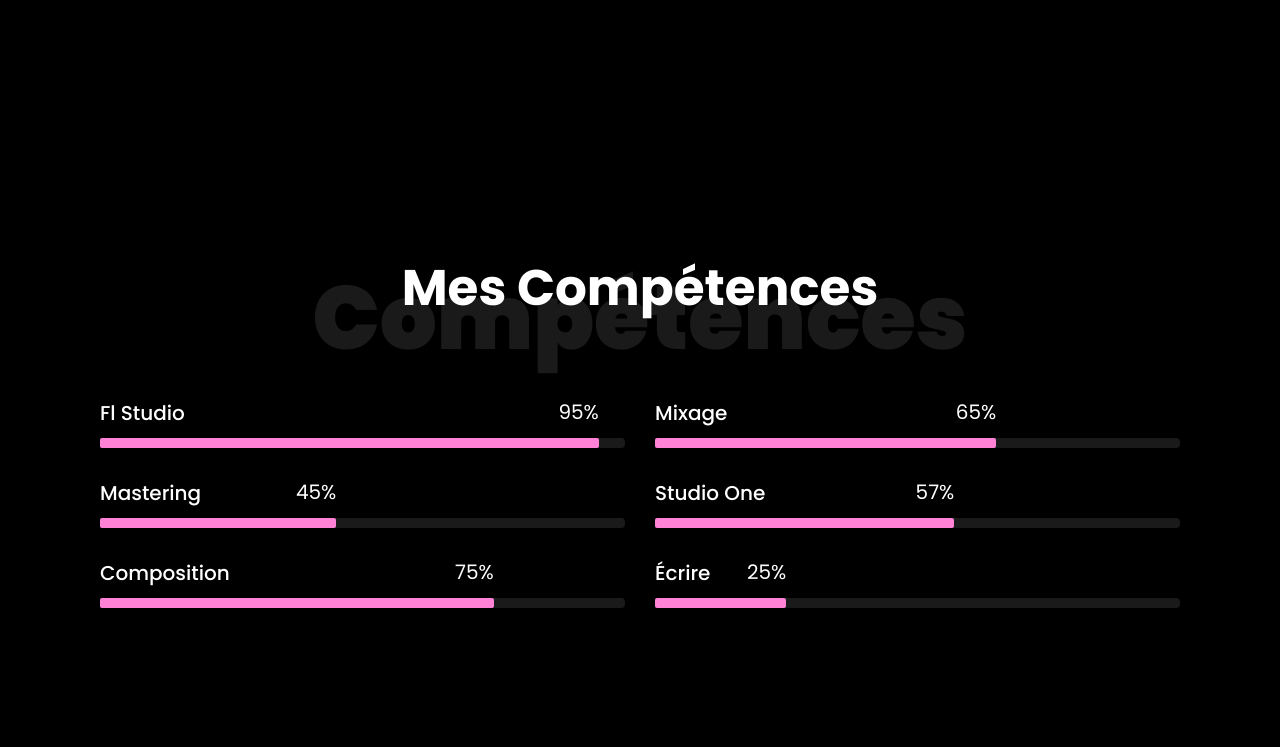
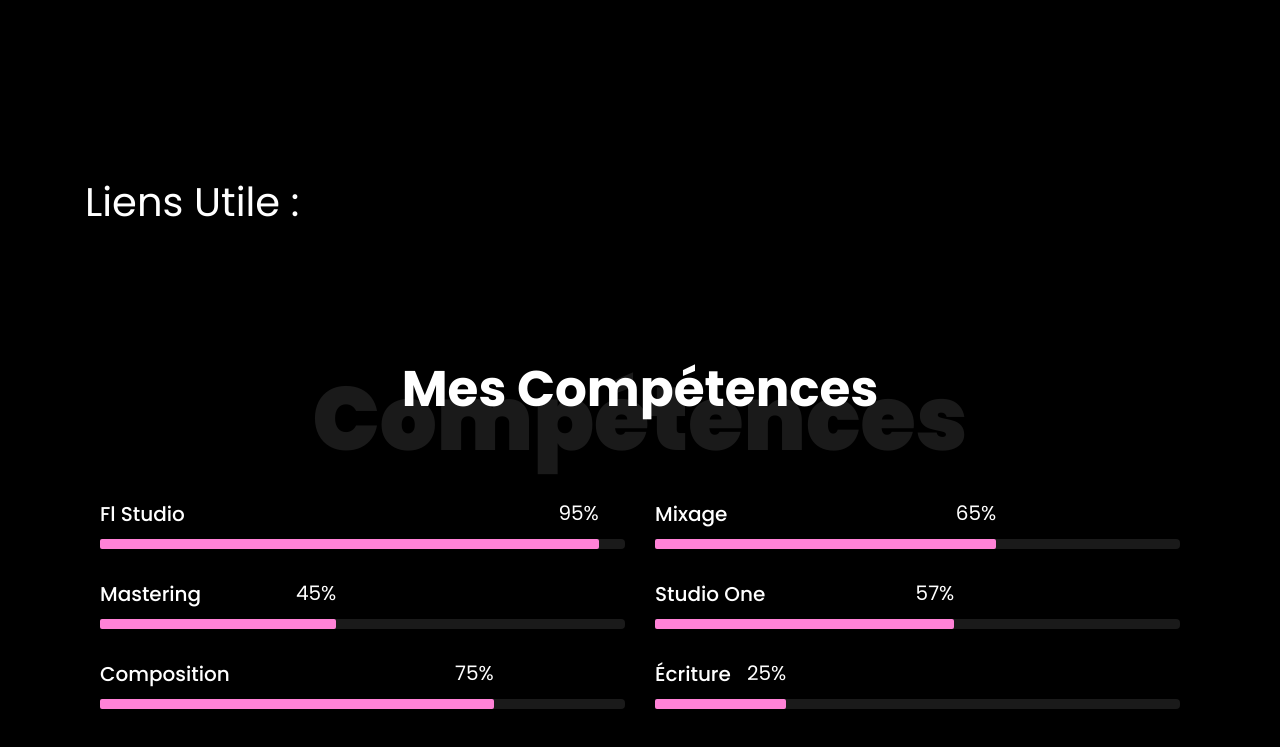
Before and after one commit to TanguyLeBuhe/Porfolio-Tlb, a plain HTML site: page PrestaSong.html in a window 1280 px wide. Shown: the part 1025-1772 px from the top of the page. Drawn offline with nearby package versions, Linux system fonts and the light colour scheme.

Commit message:
Modifications du mardi matin

```diff
--- a/PrestaSong.html
+++ b/PrestaSong.html
@@ -144,7 +144,7 @@
                     </div>
                 </section>
 
-
+                <hr><h1>Liens Utile : </h1>
 
                 <section class="ftco-section" id="skills-section">
                     <div class="container">
@@ -212,7 +212,7 @@
                             </div>
                             <div class="col-md-6 animate-box">
                                 <div class="progress-wrap ftco-animate">
-                                    <h3>Écrire</h3>
+                                    <h3>Écriture</h3>
                                     <div class="progress">
                                         <div class="progress-bar color-6" role="progressbar" aria-valuenow="25" aria-valuemin="0"
                                             aria-valuemax="100" style="width:25%">
@@ -224,6 +224,8 @@
                         </div>
                     </div>
                 </section>
+
+
             </div>
     </section>
     <script src="https://code.jquery.com/jquery-3.5.1.slim.min.js"></script>
```
Also changed, not shown: index.html (+0 -1 lines).
